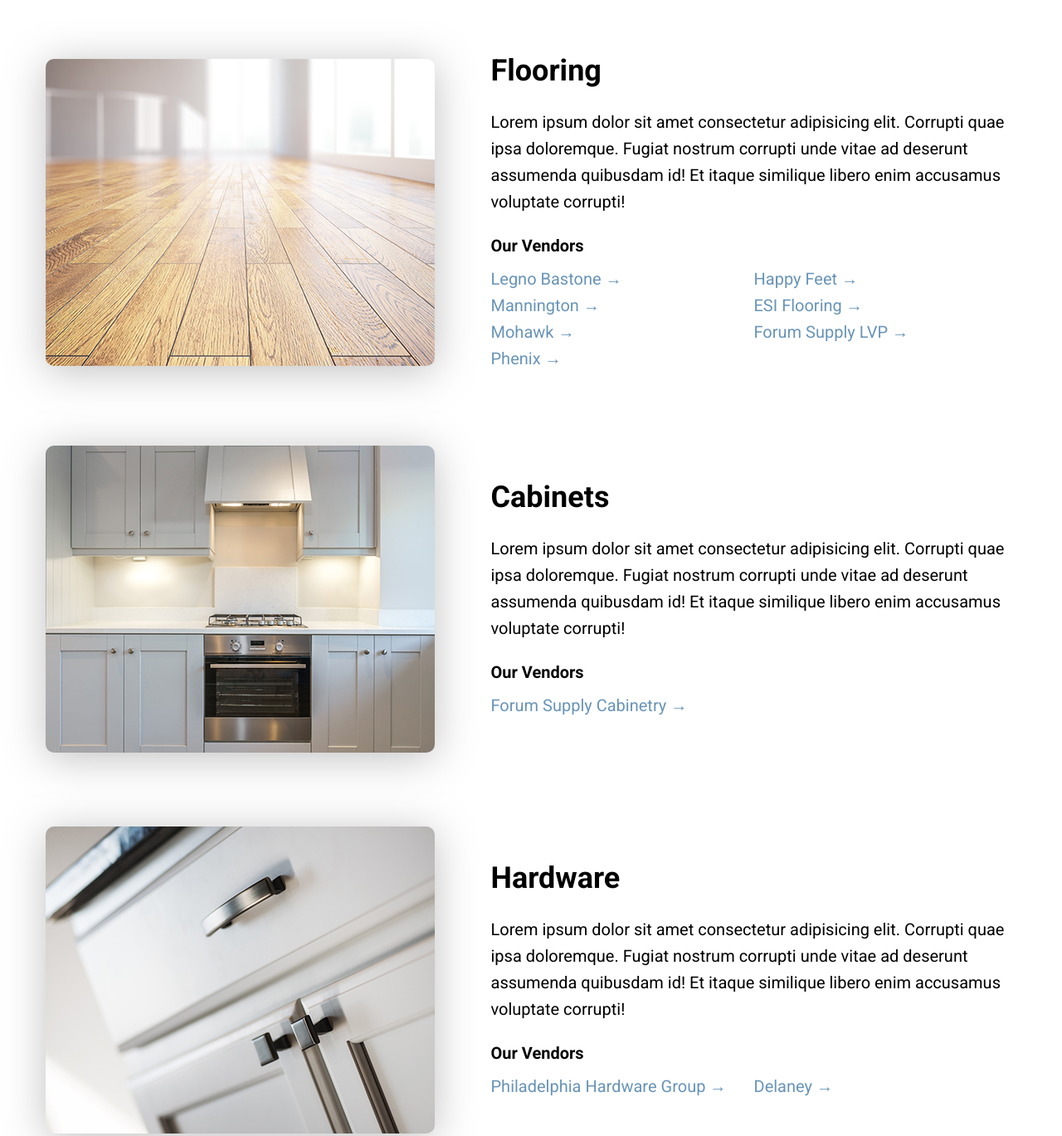
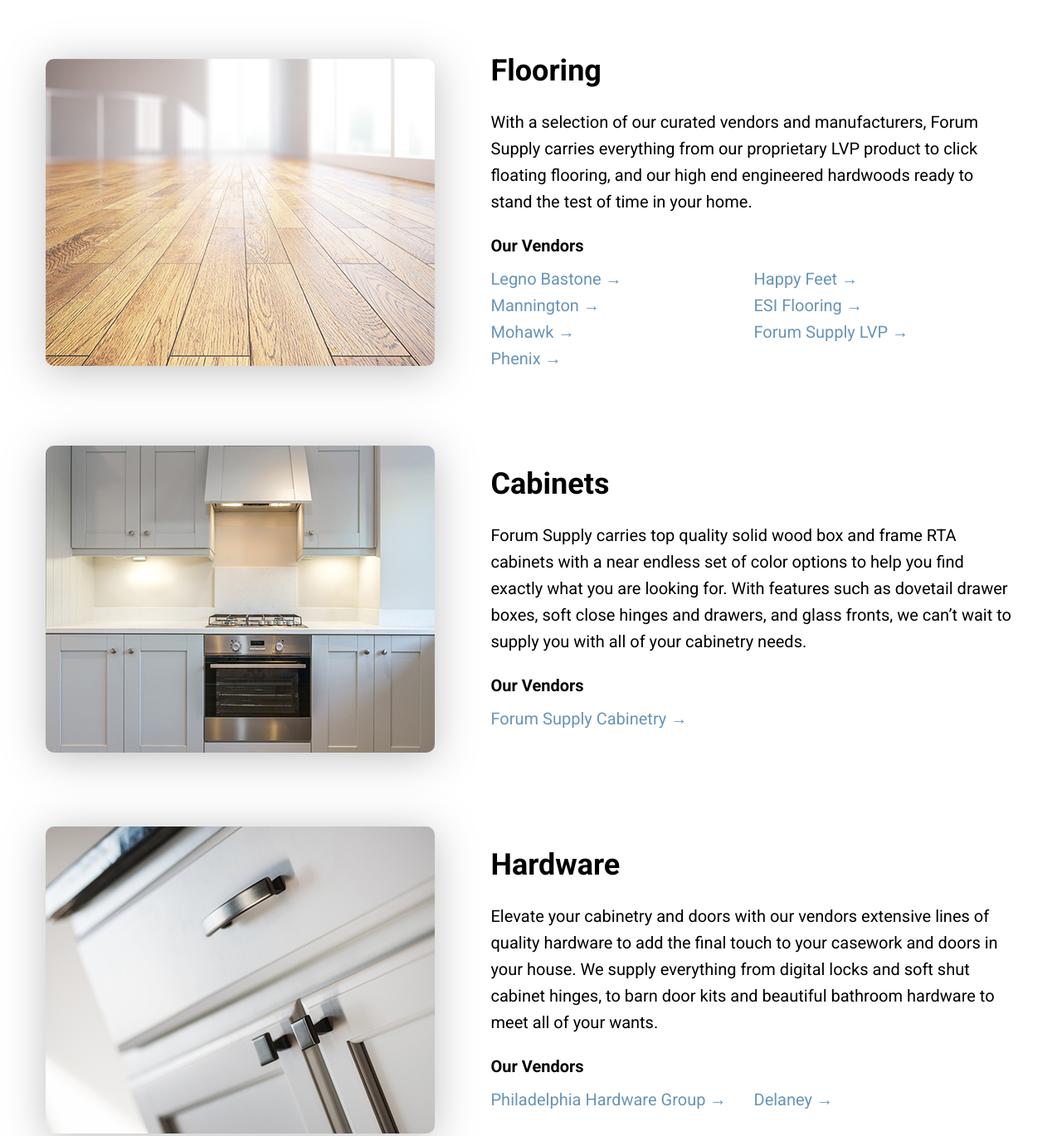
Before and after one commit to ZachDevNC/ForumSupply, a plain HTML site: page index.html in a window 1280 px wide. Shown: the part 1180-2549 px from the top of the page at 83% size. Drawn offline with nearby package versions, Linux system fonts and the light colour scheme.

Commit message:
day backup

```diff
--- a/index.html
+++ b/index.html
@@ -93,10 +93,10 @@
         <div>
           <h3>Flooring</h3>
           <p class="productsCopy">
-            Lorem ipsum dolor sit amet consectetur adipisicing elit. Corrupti
-            quae ipsa doloremque. Fugiat nostrum corrupti unde vitae ad deserunt
-            assumenda quibusdam id! Et itaque similique libero enim accusamus
-            voluptate corrupti!
+            With a selection of our curated vendors and manufacturers, Forum
+            Supply carries everything from our proprietary LVP product to click
+            floating flooring, and our high end engineered hardwoods ready to
+            stand the test of time in your home.
           </p>
           <h4>Our Vendors</h4>
           <div class="vendorList1">
@@ -127,10 +127,11 @@
         <div>
           <h3>Cabinets</h3>
           <p class="productsCopy" product>
-            Lorem ipsum dolor sit amet consectetur adipisicing elit. Corrupti
-            quae ipsa doloremque. Fugiat nostrum corrupti unde vitae ad deserunt
-            assumenda quibusdam id! Et itaque similique libero enim accusamus
-            voluptate corrupti!
+            Forum Supply carries top quality solid wood box and frame RTA
+            cabinets with a near endless set of color options to help you find
+            exactly what you are looking for. With features such as dovetail
+            drawer boxes, soft close hinges and drawers, and glass fronts, we
+            can’t wait to supply you with all of your cabinetry needs.
           </p>
           <h4>Our Vendors</h4>
           <div class="vendorList1">
@@ -155,10 +156,11 @@
         <div class="flooringCopy">
           <h3>Hardware</h3>
           <p class="productsCopy" product>
-            Lorem ipsum dolor sit amet consectetur adipisicing elit. Corrupti
-            quae ipsa doloremque. Fugiat nostrum corrupti unde vitae ad deserunt
-            assumenda quibusdam id! Et itaque similique libero enim accusamus
-            voluptate corrupti!
+            Elevate your cabinetry and doors with our vendors extensive lines of
+            quality hardware to add the final touch to your casework and doors
+            in your house. We supply everything from digital locks and soft shut
+            cabinet hinges, to barn door kits and beautiful bathroom hardware to
+            meet all of your wants.
           </p>
           <h4>Our Vendors</h4>
           <div class="vendorList1">
@@ -179,7 +181,7 @@
       >
         <img
           class="productImages"
-          src="/images/solidtops.jpg"
+          src="/images/solidtops3.jpg"
           alt="picture of kitchen and vanity countertops"
         />
         <div class="flooringCopy">
@@ -278,7 +280,7 @@
 
     <script src="https://unpkg.com/aos@next/dist/aos.js"></script>
     <script>
-      AOS.init({once:true});
+      AOS.init({ once: true });
     </script>
     <script src="script.js"></script>
   </body>
```
Also changed, not shown: images/solidtops3.jpg (added), 2 other files.
